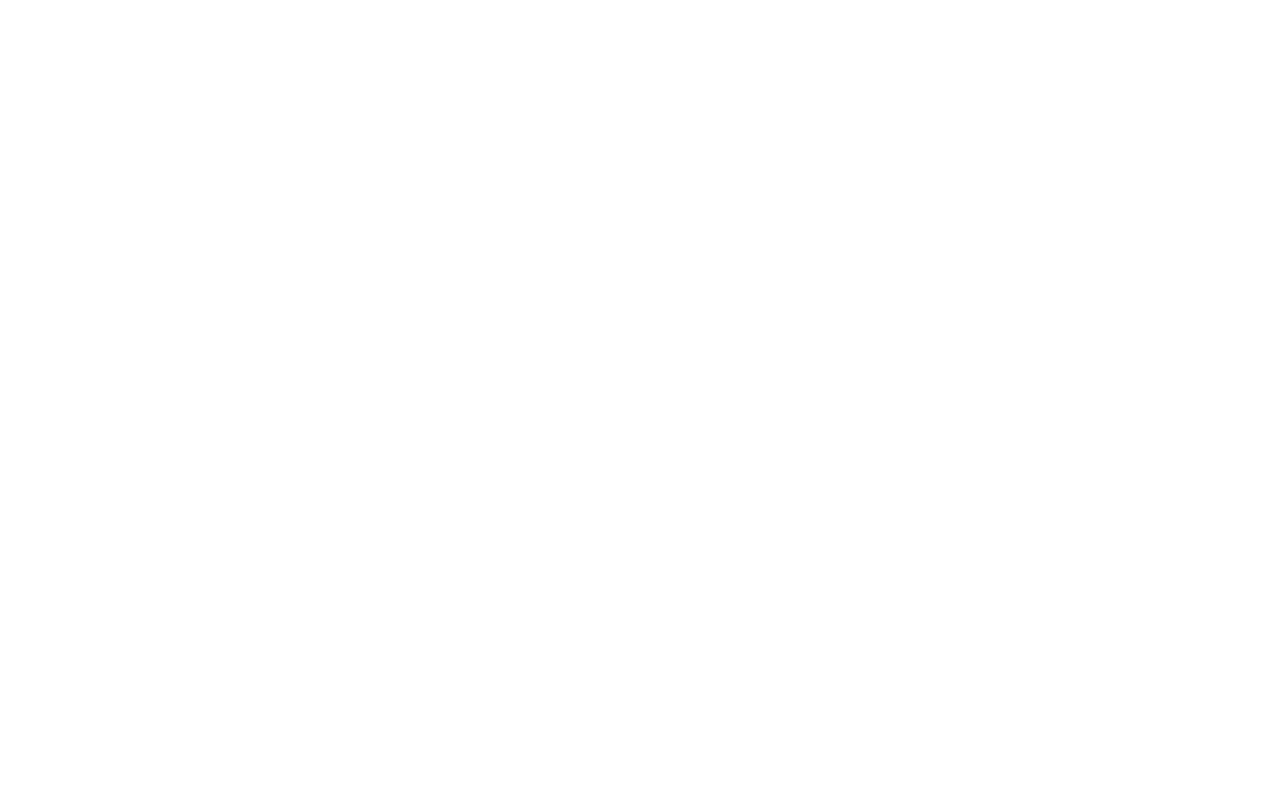
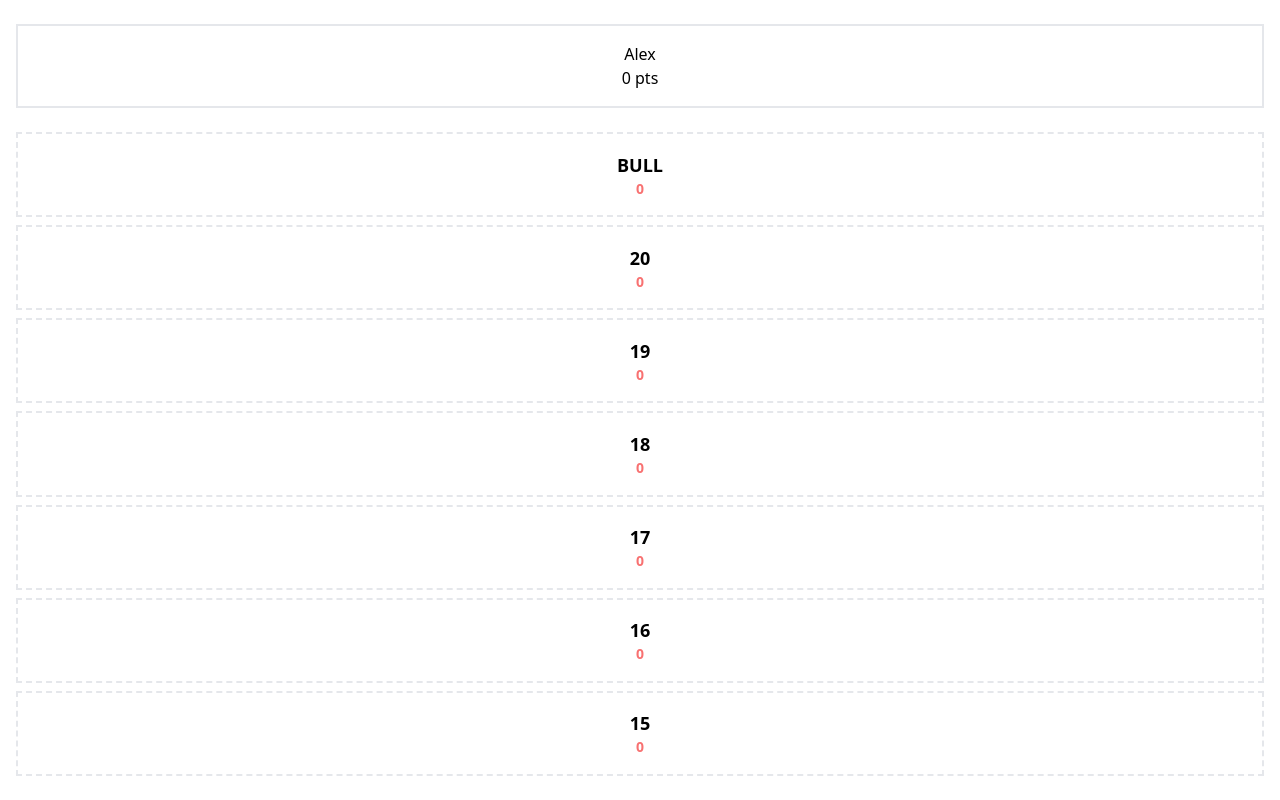
Before and after one commit to dguerroue/dartiflet, a Nuxt app: page /game in a window 1280 px wide. Built offline with nearby package versions, Linux system fonts and the light colour scheme; no server answers.

Commit message:
feat: WIP cricket store points and logic

```diff
--- a/package.json
+++ b/package.json
@@ -25,6 +25,7 @@
     "eslint-plugin-tailwindcss": "^3.14.3",
     "eslint-plugin-vue": "^9.22.0",
     "pinia-plugin-persistedstate": "^3.2.1",
+    "sass": "^1.72.0",
     "tailwindcss": "^3.4.1",
     "vue-eslint-parser": "^9.4.2"
   }
--- a/pages/game.vue
+++ b/pages/game.vue
@@ -1,16 +1,37 @@
 <template>
-    <div class="dark:text-white">
-        <pre>{{ gameStore.game }}</pre>
+    <div class="flex size-full flex-col gap-2 py-6 dark:text-white">
+        <div class="mb-4 flex flex-col items-center justify-center border-2 py-4 dark:border-white">
+            <span>Alex</span>
+            <span>{{ gameCricketStore.getScorePointsByPlayerId(0) }} pts</span>
+        </div>
+        <!-- Start cricket grid -->
+        <div v-for="score in scores" :key="score" class="cricket_grid-item" @click="playerScore(0, score)">
+            {{ score }} <span class="text-sm text-red-400">{{ gameCricketStore.getScoreStateByPlayerId(0, score) }}</span>
+        </div>
     </div>
 </template>
 
 <script lang="ts" setup>
+import type { CricketScore } from '~/stores/gameCricketStore';
+
 definePageMeta({
     layout: 'default',
     middleware: 'has-game'
 });
 
 const gameStore = useGameStore();
+
+const gameCricketStore = useGameCricketStore();
+
+const scores: CricketScore[] = ['bull', 20, 19, 18, 17, 16, 15];
+
+function playerScore(id:number, score: CricketScore) {
+    gameCricketStore.pushScore(id, score)
+}
 </script>
 
-<style lang="scss" scoped></style>
+<style lang="scss" scoped>
+.cricket_grid-item {
+    @apply flex grow flex-col items-center justify-center border-2 border-dashed py-4 dark:border-white text-lg font-bold uppercase active:scale-95 transition-transform;
+}
+</style>
--- a/pages/index.vue
+++ b/pages/index.vue
@@ -15,7 +15,7 @@
                 <span class="flex items-center justify-between">Reprendre la partie en cours <i>></i></span>
             </div>
 
-            <button :disabled="playerStore.players.length === 0" class="inline-block w-full rounded border border-green-600 bg-green-600 px-12 py-3 text-sm font-medium text-white hover:bg-transparent hover:text-green-600 focus:outline-none focus:ring active:text-green-500 disabled:pointer-events-none disabled:border-gray-500 disabled:bg-gray-500" @click="onStartGameButton()">
+            <button :disabled="noPlayers" class="inline-block w-full rounded border border-green-600 bg-green-600 px-12 py-3 text-sm font-medium text-white hover:bg-transparent hover:text-green-600 focus:outline-none focus:ring active:text-green-500 disabled:pointer-events-none disabled:border-gray-500 disabled:bg-gray-500" @click="onStartGame()">
                 Demarrer une nouvelle partie
             </button>
         </div>
@@ -28,13 +28,14 @@
 });
 
 const playerStore = usePlayerStore();
-
 const gameStore = useGameStore();
 
-function onStartGameButton() {
+const noPlayers = computed(() => playerStore.players.length === 0);
+
+function onStartGame() {
 
     if(playerStore.players.length) {
-        gameStore.newGame(playerStore.players, 'cricket');
+        gameStore.newGame(playerStore.players);
         navigateTo('game')
     }
 }
--- /dev/null
+++ b/stores/gameCricketStore.ts
@@ -0,0 +1,51 @@
+import { defineStore } from 'pinia'
+
+export type CricketScore = 'bull' | 20 | 19 | 18 | 17 | 16 | 15;
+
+export const useGameCricketStore = defineStore('gameCricket', () => {
+    const playersScores = reactive<{
+        playerId: number,
+        scorePoints: number,
+        playerScoreHistory: CricketScore[]
+    }[]>([]);
+
+    function getScoresByPlayerId(playerId: number) {
+        return playersScores.find(ps => ps.playerId == playerId)
+    }
+
+    function getScorePointsByPlayerId(playerId: number) {
+        return getScoresByPlayerId(playerId)?.scorePoints ?? 0
+    }
+
+    function getScoreStateByPlayerId(playerId: number, score: CricketScore) {
+        return getScoresByPlayerId(playerId)?.playerScoreHistory.filter(psh => psh == score).length ?? 0
+    }
+
+    function pushScore(playerId: number, score: CricketScore) {
+        const playerScore = getScoresByPlayerId(playerId)
+
+        if(playerScore === undefined) {
+            playersScores.push({
+                playerId: playerId,
+                scorePoints: 0,
+                playerScoreHistory: [score]
+            })
+        } else {
+            playerScore.playerScoreHistory.push(score)
+
+            // ça score !
+            if(getScoreStateByPlayerId(playerId, score) > 3) {
+                playerScore.scorePoints += score === 'bull' ? 25 : score
+            }
+        }
+
+        console.log(playerScore?.playerScoreHistory)
+
+    }
+
+    return { playersScores, pushScore, getScoreStateByPlayerId, getScorePointsByPlayerId, getScoresByPlayerId }
+}, {
+    persist: {
+        storage: persistedState.localStorage
+    }
+});
--- a/stores/gameStore.ts
+++ b/stores/gameStore.ts
@@ -13,11 +13,12 @@
 
     const game = ref<Game|null>(null);
 
-    function newGame(players: Player[], mode: GameMode) {
+    function newGame(
+        players: Player[], params: {mode: GameMode} = {mode: 'cricket'}) {
         game.value = {
             id: 1,
             isStarted: false,
-            mode: mode,
+            mode: params.mode,
             players: players
         }
     }
```
Also changed, not shown: 1 other file (tests, documents, lock files or other folders).
